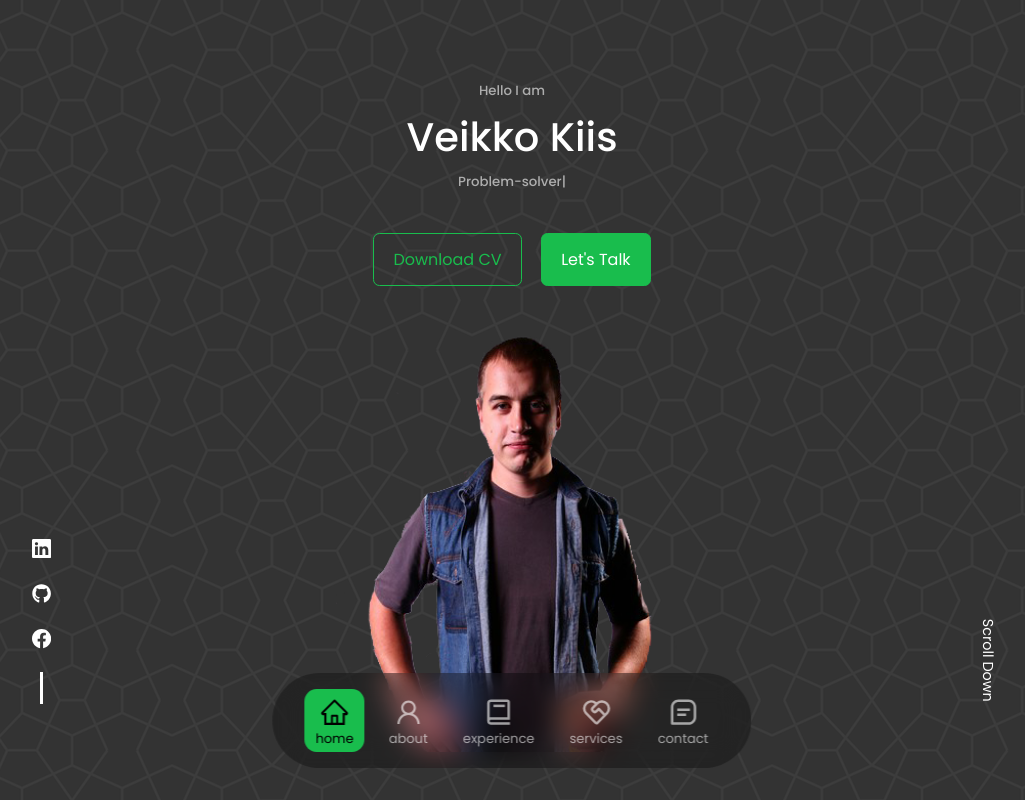
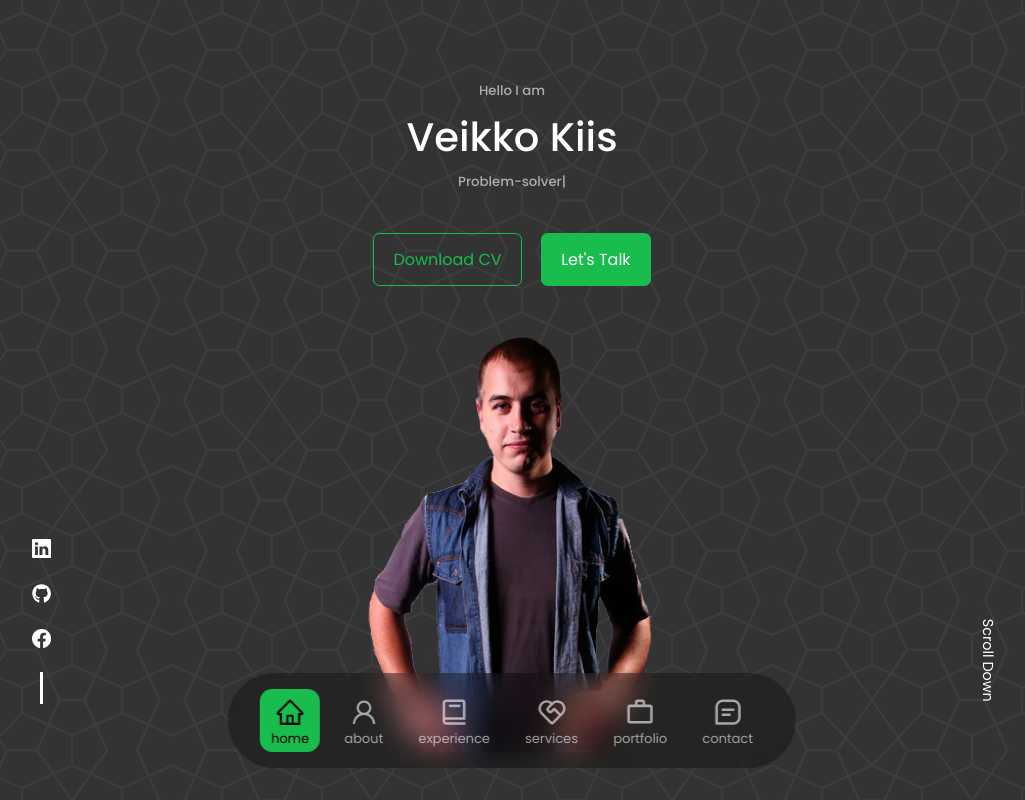
Before and after one commit to VkHyperNova/vk-portfolio, a React (Create React App) app: page / in a window 1280 px wide. Shown: the top 800 px of the page, without its empty margins (128-1153 px from the left). Built offline with nearby package versions, Linux system fonts and the light colour scheme.

Commit message:
nav update

```diff
--- a/src/components/nav/navItems.js
+++ b/src/components/nav/navItems.js
@@ -1,6 +1,7 @@
 import { AiOutlineHome, AiOutlineUser } from 'react-icons/ai'
 import { BiBook, BiMessageSquareDetail } from 'react-icons/bi'
 import { RiServiceLine } from 'react-icons/ri'
+import { MdWorkOutline } from 'react-icons/md'
 
 
 const navItems = [
@@ -21,6 +22,10 @@ const navItems = [
     icon: RiServiceLine
   },
   {
+    name: 'portfolio',
+    icon: MdWorkOutline
+  },
+  {
     name: 'contact',
     icon: BiMessageSquareDetail
   }
```
